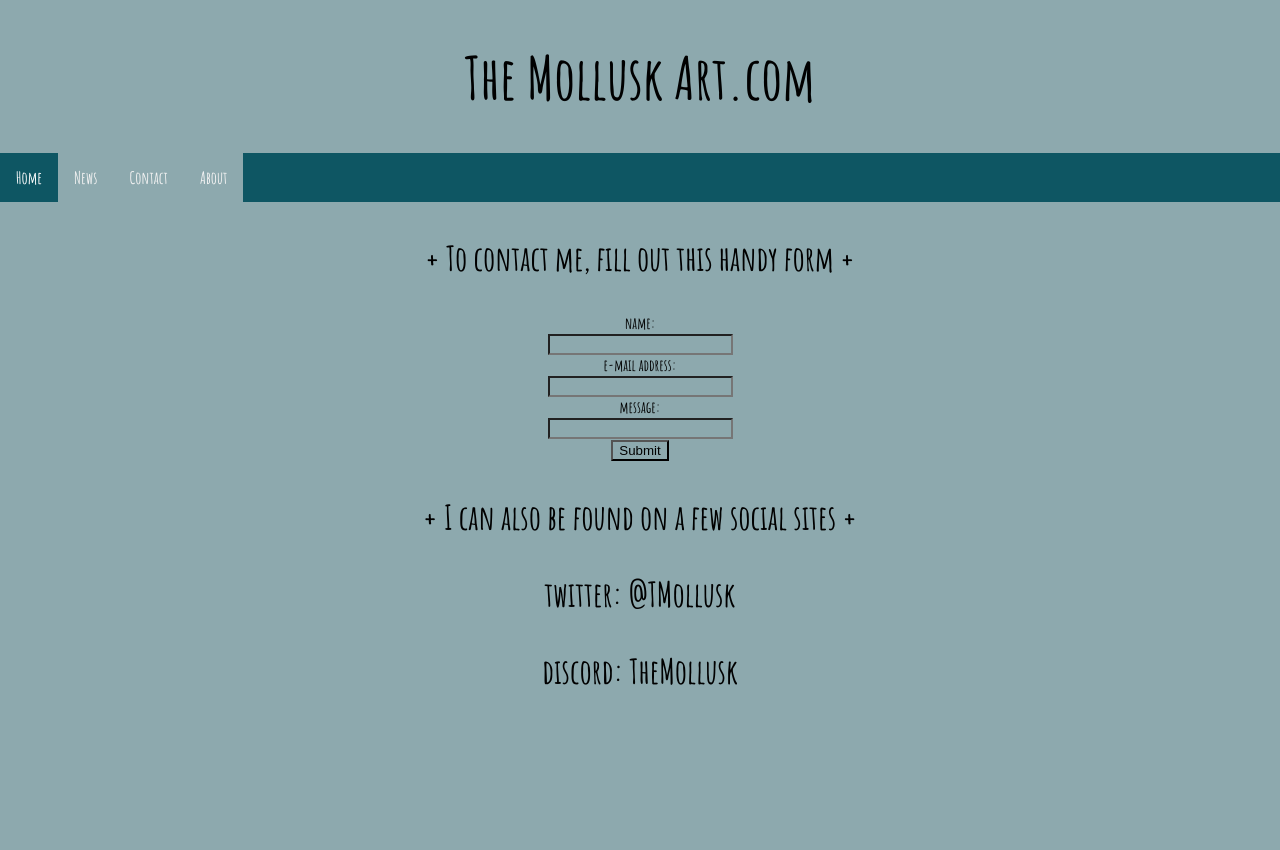
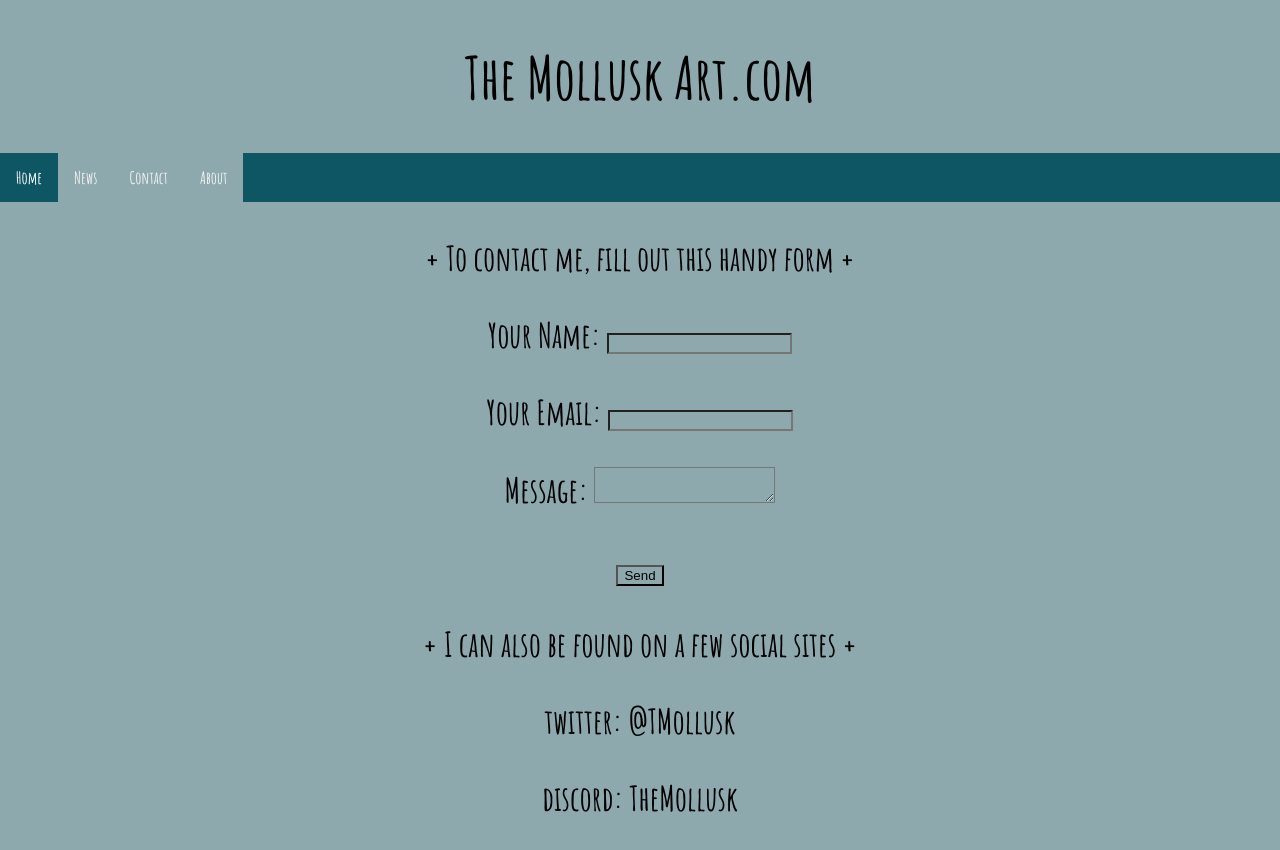
Before and after one commit to nicole-pizzano/Caleb-Portfolio-Site, a plain HTML site: page contact.html in a window 1280 px wide. Before the commit the page ends 800 px from the top, so only its background shows below. Drawn offline with Linux system fonts and the light colour scheme.

Commit message:
new form

```diff
--- a/contact.html
+++ b/contact.html
@@ -18,15 +18,20 @@
 
 
 <p>+ To contact me, fill out this handy form +</p>
+<form name="contact" method="POST" data-netlify="true">
+  <p>
+    <label>Your Name: <input type="text" name="name" /></label>
+  </p>
+  <p>
+    <label>Your Email: <input type="email" name="email" /></label>
+  </p>
 
-<form action="/action_page.php">
-  <label for="fname">name:</label><br>
-  <input type="text" id="fname" name="fname" value=" "><br>
-<label for="e-mail">e-mail address:</label><br>
-  <input type="text" id="e-mail" name=" " value=" "><br>
-  <label for="message">message:</label><br>
-  <input type="text" id="message" name=" " value=" "><br>
-  <input type="submit" value="Submit">
+  <p>
+    <label>Message: <textarea name="message"></textarea></label>
+  </p>
+  <p>
+    <button type="submit">Send</button>
+  </p>
 </form>
 
 <p>+ I can also be found on a few social sites +</p>
```
